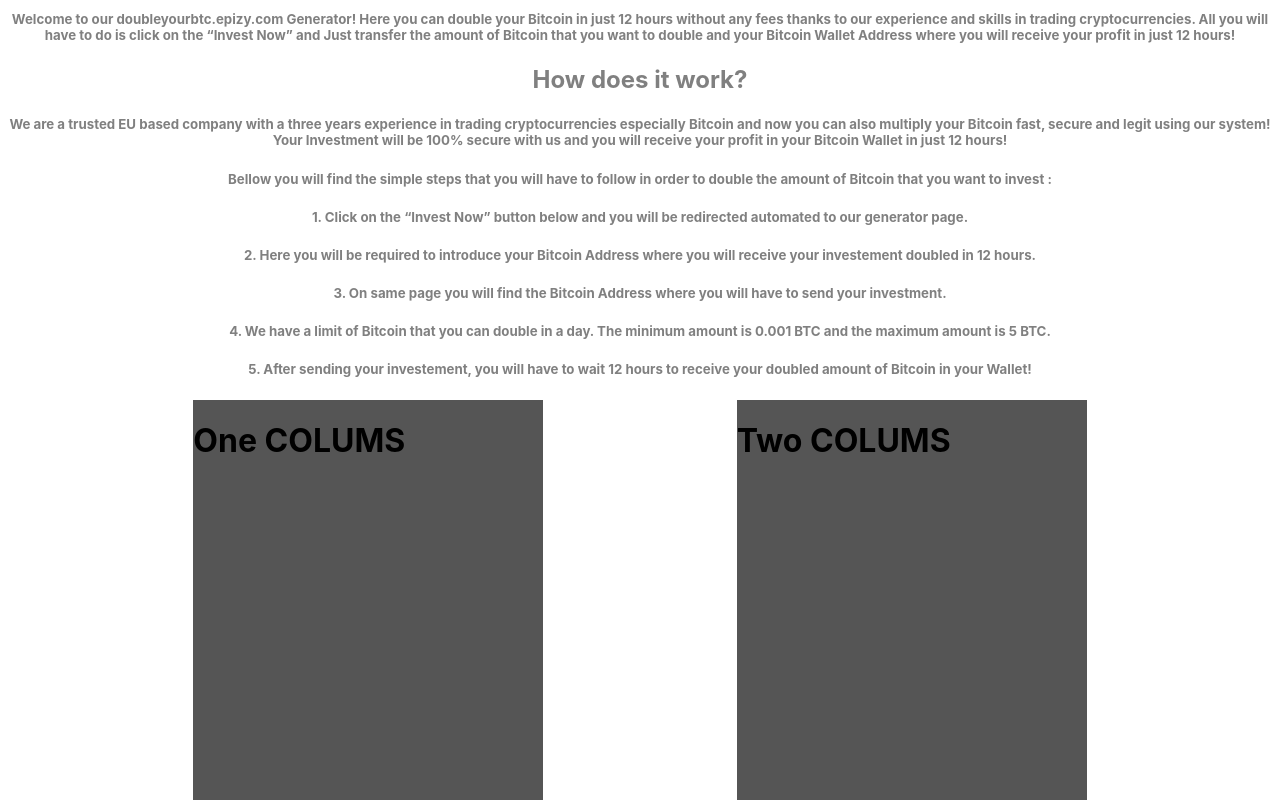
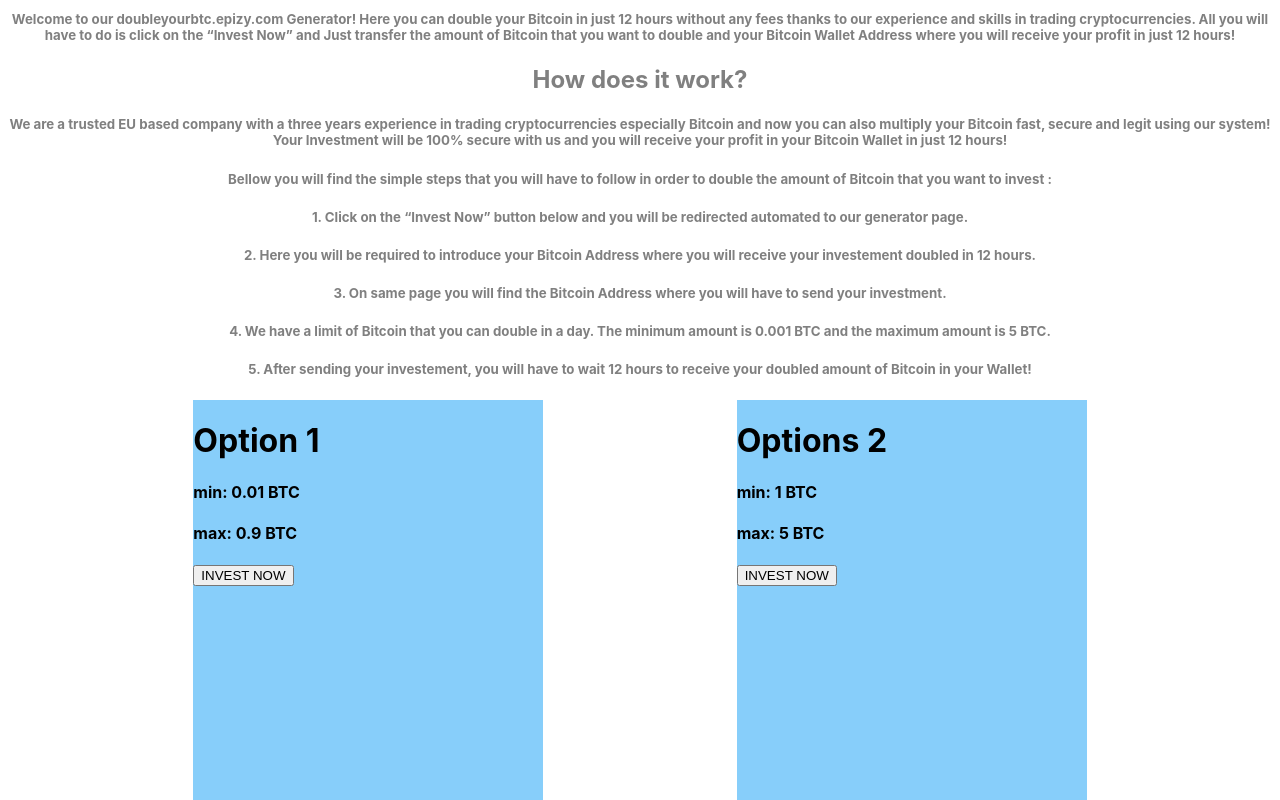
Before and after one commit to Yasir1986/cryptocoin-site, a React (Create React App) app: page / in a window 1280 px wide. Shown: the part 3566-4366 px from the top of the page. Built offline with nearby package versions, Linux system fonts and the light colour scheme.

Commit message:
invest btn added

```diff
--- a/src/components/Contact.jsx
+++ b/src/components/Contact.jsx
@@ -5,10 +5,10 @@ import TextField from '@material-ui/core/TextField';
 import NavBar from "../components/NavBar";
 import Footer from "../components/Footer";
 import styled from "styled-components"
+import Button from '@material-ui/core/Button'
 
 const styles = theme => ({
   container: {
-
     display: 'flex',
     flexDirection: 'column',
     width: 500,
@@ -18,7 +18,11 @@ const styles = theme => ({
     marginLeft: theme.spacing.unit,
     marginRight: theme.spacing.unit,
   },
+button: {
 
+  margin: 'auto',
+  width: 100,
+}
 });
 
 class Contact extends React.Component {
@@ -85,6 +89,9 @@ class Contact extends React.Component {
           multiline
         />
       </form>
+      <Button variant="contained" color="primary" className={classes.button}>
+        SUBMIT
+      </Button>
       </Wrapper>
    <Footer />
    </div>
--- a/src/components/Options.jsx
+++ b/src/components/Options.jsx
@@ -6,10 +6,16 @@ class Options extends React.Component {
     return (
       <Wrapper>
         <Style1>
-        <h1>One COLUMS</h1>
+          <h1>Option 1</h1>
+              <h4>min: 0.01 BTC</h4>
+              <h4>max: 0.9 BTC</h4>
+              <button>INVEST NOW</button>
         </Style1>
         <Style2>
-        <h1>Two COLUMS</h1>
+          <h1>Options 2</h1>
+              <h4>min: 1 BTC</h4>
+              <h4>max: 5 BTC</h4>
+              <button>INVEST NOW</button>
         </Style2>
 
       </Wrapper>
@@ -29,12 +35,12 @@ const Wrapper = styled.div`
 const Style1 = styled.div`
       height: 400px;
       width: 350px;
-      background-color: #555;
+      background-color: #87CEFA;
 `;
 
 
 const Style2 = styled.div`
       height: 400px;
       width: 350px;
-      background-color: #555;
+      background-color: #87CEFA;
 `;
```
